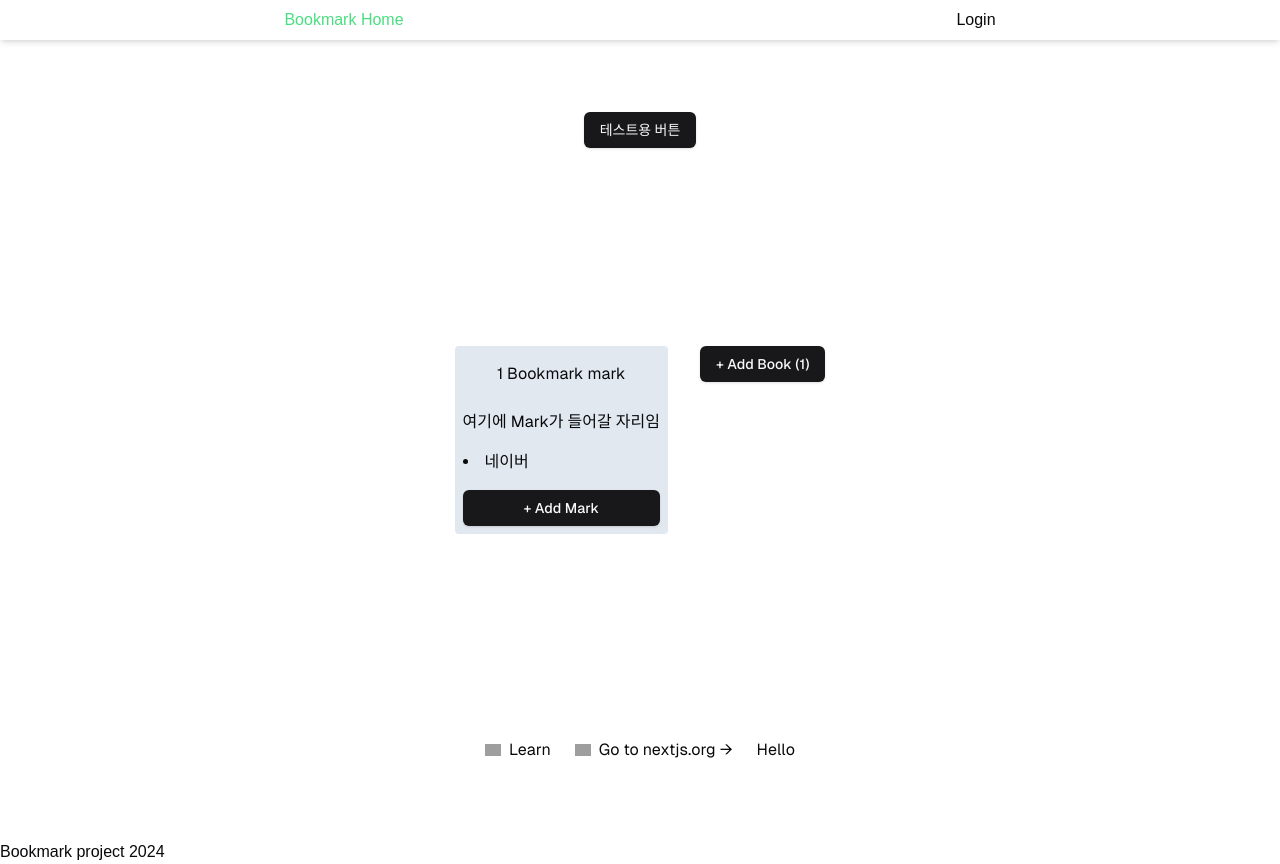
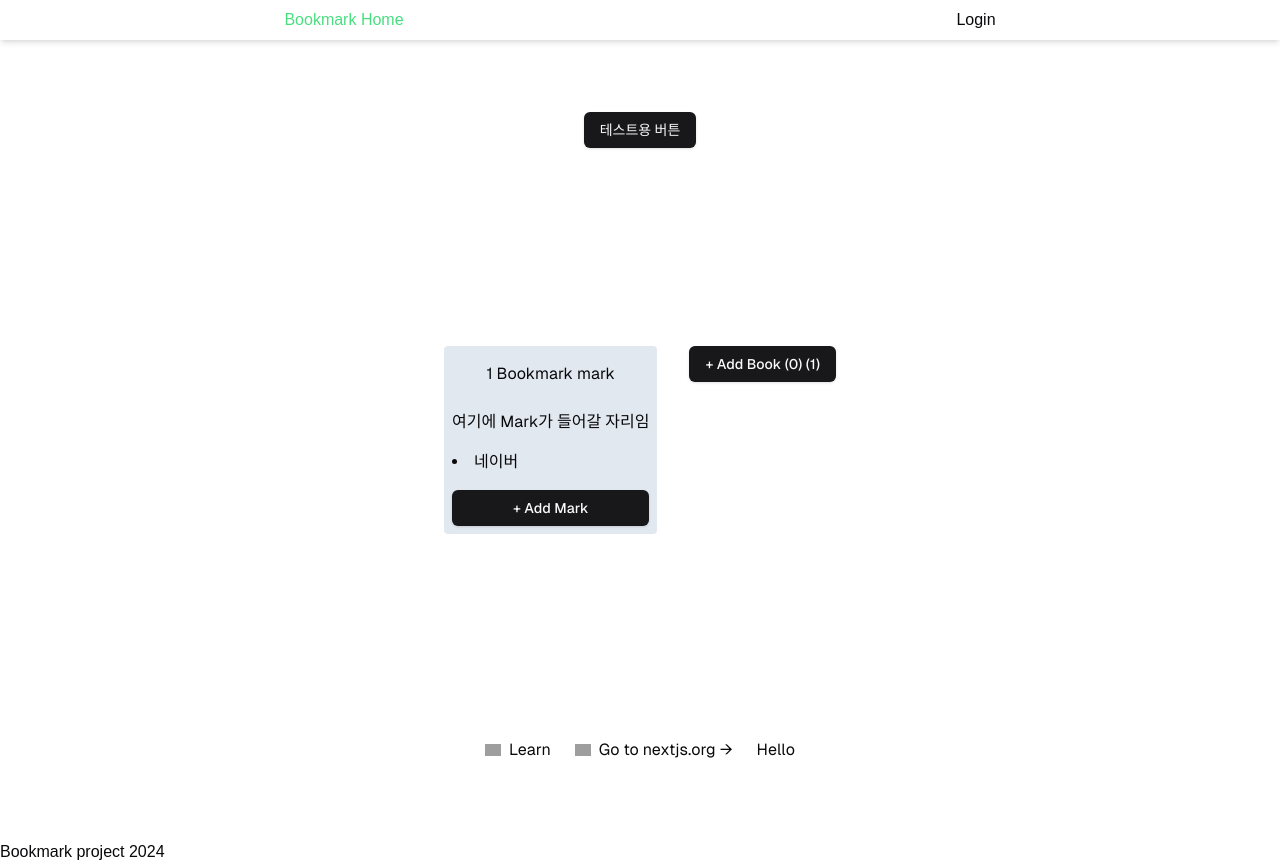
Before and after one commit to jykang24/kc4, a Next.js app in the folder next/app14/: page / in a window 1280 px wide. Built offline with nearby package versions, Linux system fonts and the light colour scheme; grey boxes are pictures that could not be loaded.

Commit message:
add book 정상화

```diff
--- a/next/app14/app/page.tsx
+++ b/next/app14/app/page.tsx
@@ -56,12 +56,14 @@ export default function Home() {
         {isAddingBook ? (
           <BookEditor
             bookList={bookList}
-            setBookList={() => setBookList}
+            setBookList={setBookList}
             toggleEditing={toggleBook}
             plusCount={() => setCount((pre) => pre + 1)}
           />
         ) : (
-          <Button onClick={addBook}>+ Add Book ({bookList.length})</Button>
+          <Button onClick={addBook}>
+            + Add Book ({count}) ({bookList.length})
+          </Button>
         )}
       </main>
 
```
